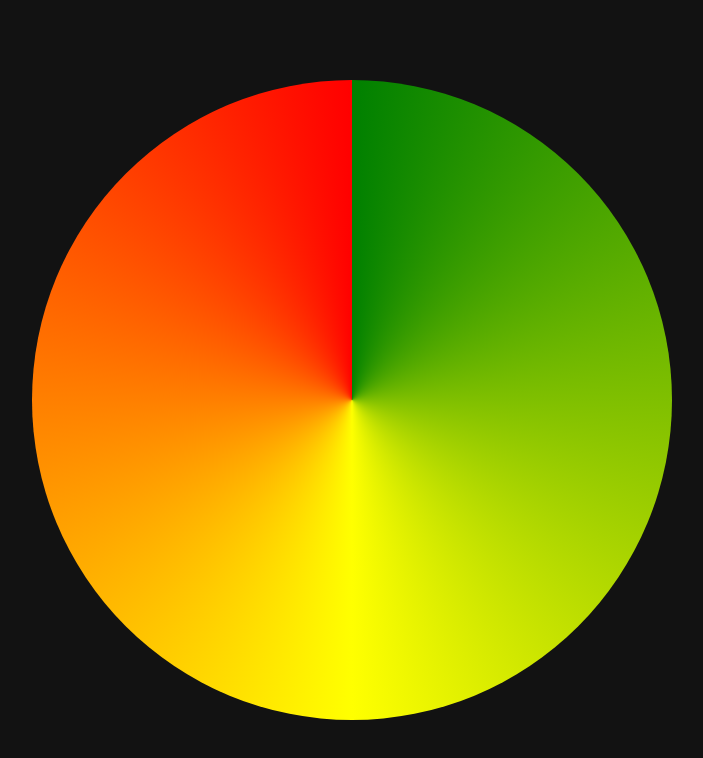
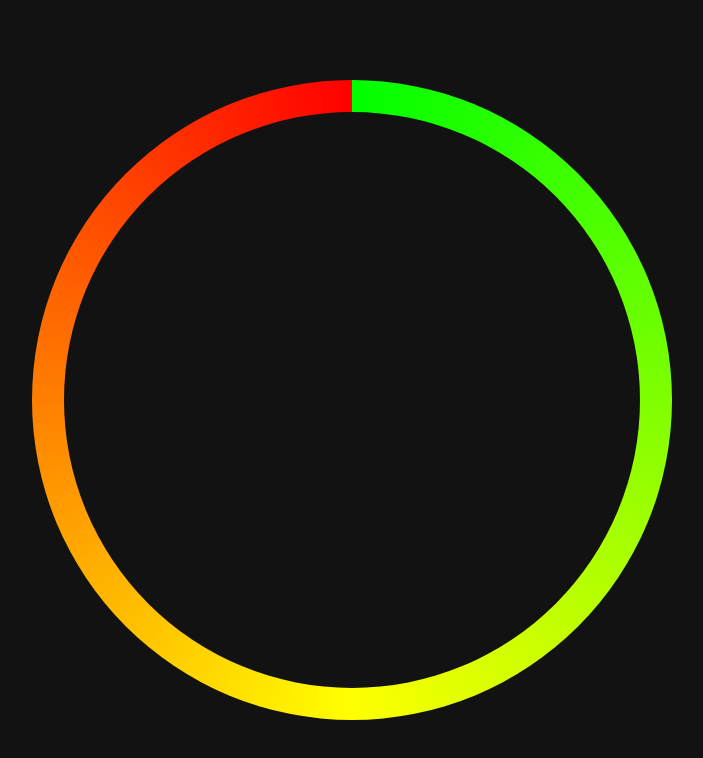
Before and after one commit to StephanPagel/StAnLo-Routine, a plain HTML site: page index.html in a window 1280 px wide. Shown: the whole page, without its empty margins (288-991 px from the left). Drawn offline with Linux system fonts and the light colour scheme.

Commit message:
⚫️add second circle to create circular progression indicator

```diff
--- a/index.html
+++ b/index.html
@@ -14,7 +14,7 @@
 
     <main id="app">
         <div class="circle">
-
+            <div class="inner-circle"></div>
             <!-- <svg class="progress-ring" viewBox="0 0 120 120">
 
                 <circle class="ring-bg" cx="60" cy="60" r="54" />
--- a/src/style.css
+++ b/src/style.css
@@ -6,7 +6,6 @@
 
 body {
     background-color: #121212;
-    /* background-color: grey; */
     color: #e0e0e0;
     font-family: system-ui, sans-serif;
     display: flex;
@@ -16,8 +15,17 @@ body {
 }
 
 .circle {
-    background: conic-gradient(green, yellow, red);
-    width: 50vw;
+    background: conic-gradient(#00FF00, #FFFF00, #FF0000);    width: 50vw;
+    aspect-ratio: 1 / 1;
+    border-radius: 50%;
+    display: flex;
+    justify-content: center;
+    align-items: center;
+}
+
+.inner-circle {
+    background-color:#121212;
+    width: 90%;
     aspect-ratio: 1 / 1;
     border-radius: 50%;
 }
```
